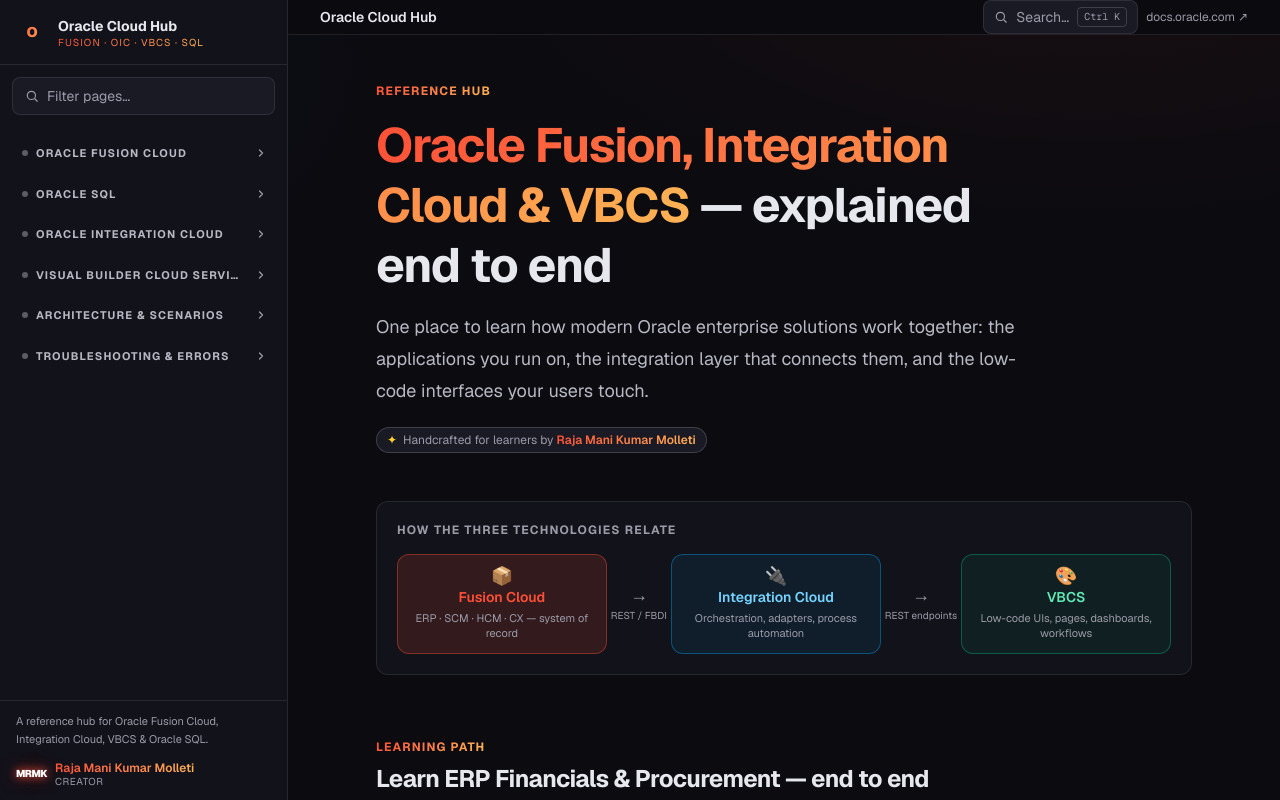
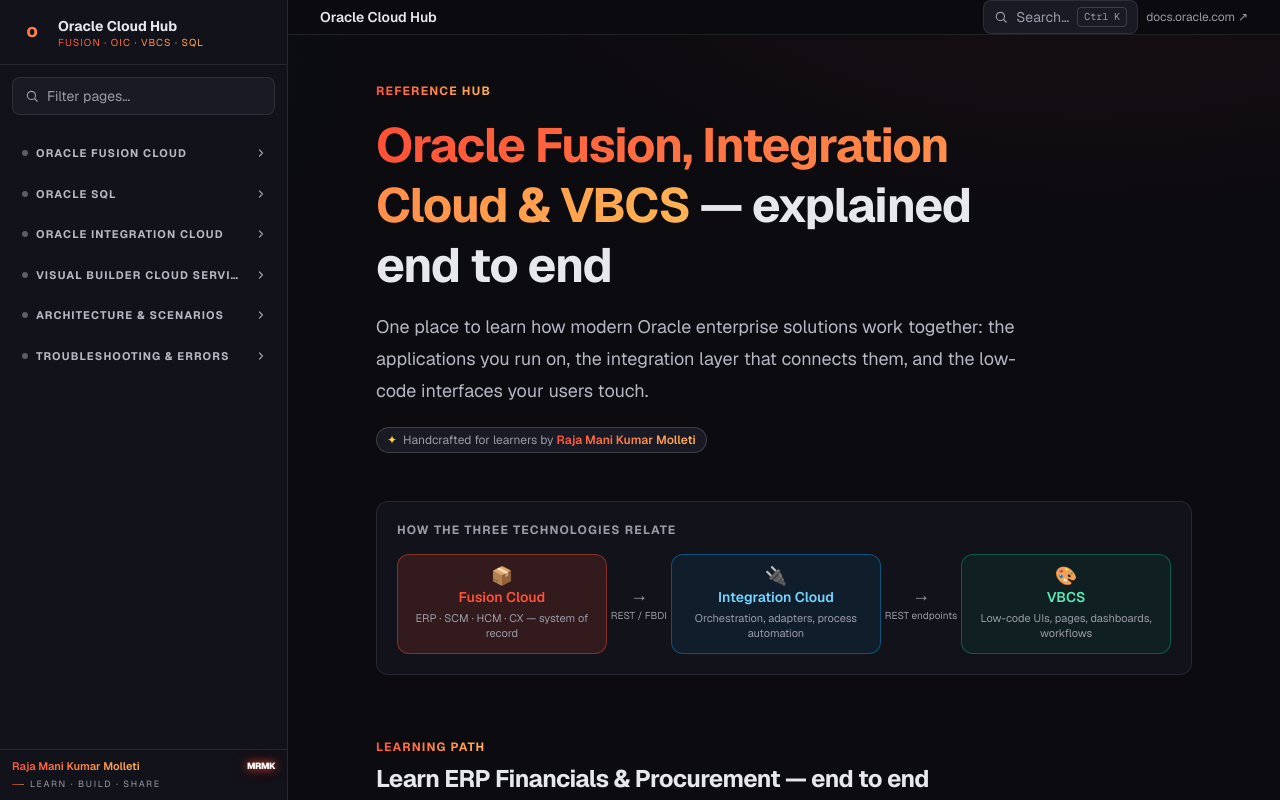
Before and after one commit to kumarmrmk/OracleHub, a Next.js app: page / in a window 1280 px wide. Built offline with nearby package versions, Linux system fonts and the light colour scheme.

Commit message:
Compact the sidebar creator footer
Collapse the creator card to a two-line block (gradient name + neon MRMK
and a small tagline rule) so expanded nav sections have more room.

```diff
--- a/src/components/Sidebar.tsx
+++ b/src/components/Sidebar.tsx
@@ -318,25 +318,25 @@
         })}
       </nav>
 
-      <div className="border-t border-[var(--edge)] px-4 py-3 text-[11px] leading-relaxed text-muted">
-        <p>A reference hub for Oracle Fusion Cloud, Integration Cloud, VBCS &amp; Oracle SQL.</p>
-        <div className="mt-3 flex items-center gap-2">
+      <div className="border-t border-[var(--edge)] px-3 py-2 text-[11px] leading-relaxed text-muted">
+        <div className="flex items-center justify-between gap-2">
           <span
-              className="text-[10px] font-black tracking-tighter text-white"
-              style={{ textShadow: "0 0 8px var(--accent), 0 0 18px rgba(255,80,55,.55)" }}
-            >
-              MRMK
-            </span>
-          <div className="leading-tight">
-            <p
-              className="bg-clip-text text-[12px] font-semibold text-transparent"
-              style={{ backgroundImage: "var(--grad-accent)" }}
-            >
-              Raja Mani Kumar Molleti
-            </p>
-            <p className="text-[10px] uppercase tracking-wider text-muted">Creator</p>
-          </div>
+            className="truncate bg-clip-text text-[11px] font-semibold text-transparent"
+            style={{ backgroundImage: "var(--grad-accent)" }}
+          >
+            Raja Mani Kumar Molleti
+          </span>
+          <span
+            className="shrink-0 text-[9px] font-black tracking-tighter text-white"
+            style={{ textShadow: "0 0 8px var(--accent), 0 0 18px rgba(255,80,55,0.45)" }}
+          >
+            MRMK
+          </span>
         </div>
+        <p className="mt-0.5 flex items-center gap-1.5 text-[9px] uppercase tracking-[0.18em] text-muted">
+          <span className="h-px w-3" style={{ backgroundImage: "var(--grad-accent)", opacity: 0.6 }} />
+          learn · build · share
+        </p>
       </div>
     </aside>
   );
```
